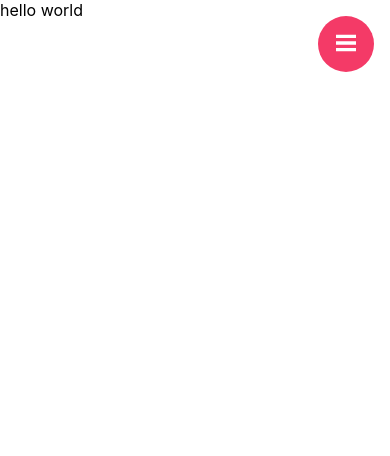
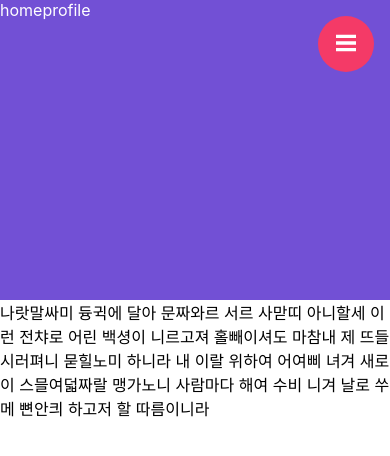
Before and after one commit to socratone/socratone-frontend, a React (Create React App) app: page / in a window 390 px wide. Shown: the top 456 px of the page. Built offline with nearby package versions, Linux system fonts and the light colour scheme.

Commit message:
반응형 페이지

```diff
--- /dev/null
+++ b/src/components/Home/HomeProfile.js
@@ -0,0 +1,20 @@
+import React from 'react';
+import PageWrap from '../common/PageWrap';
+import styled from 'styled-components';
+
+const Item = styled.header`
+  color: white;
+  height: 300px;
+`;
+
+const HomeProfile = () => {
+  return (
+    <PageWrap backgroundColor="#7250d5">
+      <Item>
+        homeprofile
+      </Item>
+    </PageWrap>
+  );
+}
+
+export default HomeProfile;
--- /dev/null
+++ b/src/components/common/PageWrap.js
@@ -0,0 +1,33 @@
+import React from 'react';
+import styled from 'styled-components';
+
+const Background = styled.section`
+  display: flex;
+  justify-content: center;
+  padding: 0 0;
+  background-color: ${props => props.backgroundColor};
+`;
+
+const Wrap = styled.div`
+  width: 100%;
+
+  @media(min-width: 720px) {
+    width: 720px;
+  }
+
+  @media(min-width: 960px) {
+    width: 960px;
+  }
+`;
+
+const PageWrap = ({ backgroundColor, children }) => {
+  return (
+    <Background backgroundColor={backgroundColor}>
+      <Wrap>
+        {children}
+      </Wrap>
+    </Background>
+  );
+}
+
+export default PageWrap;
--- a/src/components/pages/Home.js
+++ b/src/components/pages/Home.js
@@ -1,10 +1,15 @@
 import React from 'react';
+import HomeProfile from '../Home/HomeProfile';
+import PageWrap from '../common/PageWrap';
 
 const Home = () => {
   return (
-    <main>
-      hello world
-    </main>
+    <>
+      <HomeProfile />
+      <PageWrap>
+        <p>나랏말싸미 듕귁에 달아 문짜와르 서르 사맏띠 아니할세 이런 전챠로 어린 백셩이 니르고져 홀빼이셔도 마참내 제 뜨들 시러펴니 묻힐노미 하니라 내 이랄 위하여 어여삐 녀겨 새로이 스믈여덟짜랄 맹가노니 사람마다 해여 수비 니겨 날로 쑤메 뼌안킈 하고저 할 따름이니라</p>
+      </PageWrap>
+    </>
   );
 }
 
```
